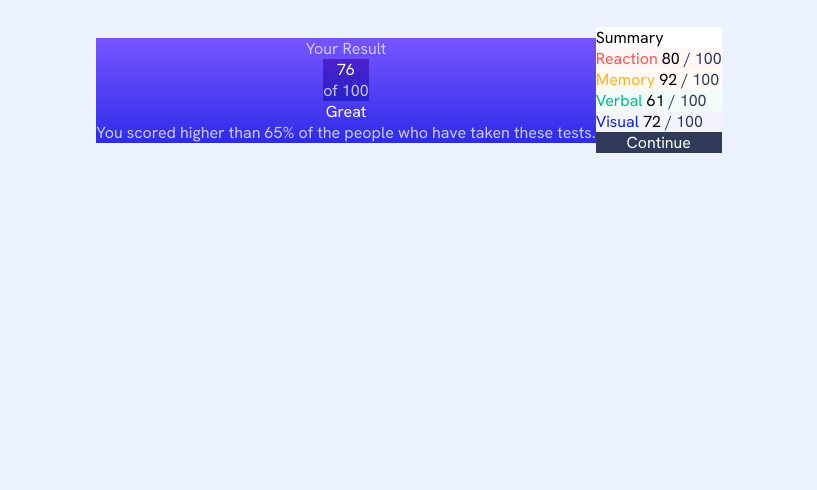
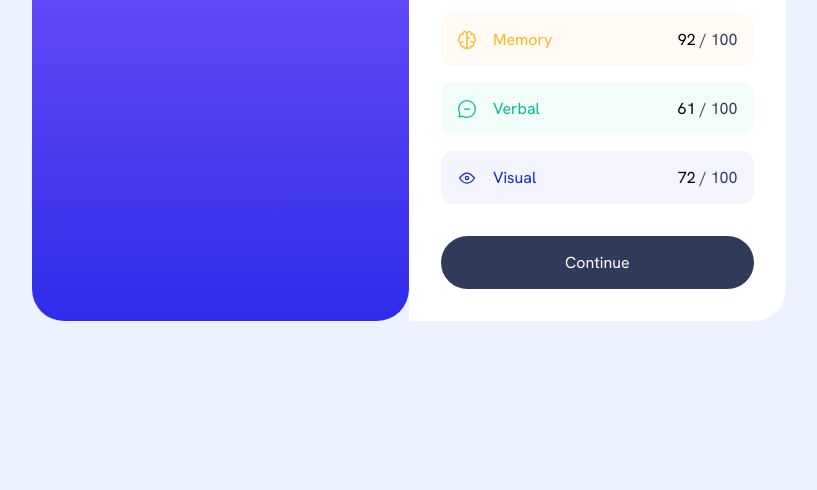
Before and after one commit to Tammyhi/FEM-Results-Summary-Component, a plain HTML site: page index.html in a window 1280 px wide. Shown: the part 310-800 px from the top of the page, without its empty margins (231-1048 px from the left). Drawn offline with Linux system fonts and the light colour scheme.

Commit message:
refactor: add radius and spacing to summary section

```diff
--- a/index.html
+++ b/index.html
@@ -8,10 +8,11 @@
   <link rel="stylesheet" href="styles.css">
 </head>
 <body>
-  <main>
+  <main class="flex">
     <section class="result flex col cross-axis-center">
+      <section class="white-bkgd"></section>
       <p class="secondary-txt-light">Your Result</p>
-      <section class="score flex col cross-axis-center">
+      <section class="overall-score flex col cross-axis-center">
         <p class="emph-txt">76</p>
         <p class="secondary-txt-light">of 100</p>
       </section>
@@ -21,9 +22,12 @@
     <section class="summary flex col">
       <p>Summary</p>
 
-      <ul>
+      <ul class="flex col">
         <li class="reaction-score">
-          <span class="reaction-txt">Reaction</span>
+          <span class="reaction-txt score-txt">
+            <img src="./assets/images/icon-reaction.svg" />
+            <span>Reaction</span>
+          </span>
           <span>
             80
             <span class="secondary-txt-dark"> / 100</span>
@@ -31,7 +35,10 @@
         </li>
 
         <li class="memory-score">
-          <span class="memory-txt">Memory</span>
+          <span class="memory-txt score-txt">
+            <img src="./assets/images/icon-memory.svg" />
+            <span>Memory</span>
+          </span>
           <span>
             92
             <span class="secondary-txt-dark"> / 100</span>
@@ -39,7 +46,10 @@
         </li>
 
         <li class="verbal-score">
-          <span class="verbal-txt">Verbal</span>
+          <span class="verbal-txt score-txt">
+            <img src="./assets/images/icon-verbal.svg" />
+            <span>Verbal</span>
+          </span>
           <span>
             61
             <span class="secondary-txt-dark"> / 100</span>
@@ -47,7 +57,10 @@
         </li>
 
         <li class="visual-score">
-          <span class="visual-txt">Visual</span>
+          <span class="visual-txt score-txt">
+            <img src="./assets/images/icon-visual.svg" />
+            <span>Visual</span>
+          </span>
           <span>
             72
             <span class="secondary-txt-dark"> / 100</span>
--- a/styles.css
+++ b/styles.css
@@ -9,7 +9,7 @@
 
 img {
     max-width: 100%;
-    display: block;
+    /* I have set display: block; so much that I forgot images are not block elements LOL*/
 }
 
 ul {
@@ -66,19 +66,31 @@ body {
     font-family: 'HankenGrotesk', sans-serif;
     font-size: var(--font-size-xs);
     background-color: var(--clr-primary-bkdg);
+    display: flex;
+    justify-content: center;
+    align-items: center;
+    height: 100vh;
 }
 
 button {
     color: white;
     background-color: var(--clr-secondary-txt-dark);
+    padding: var(--spacing-200);
+    border-radius: 128px;
+}
+
+li {
+    padding: var(--spacing-200);
+    display: flex;
+    align-items: center;
+    justify-content: space-between;
+    border-radius: 12px;
 }
 
 /* LAYOUT CLASSES */
-main {
-    height: 100vh;
-    display: flex;
-    justify-content: center;
-    align-items: center;
+
+ul {
+    gap: var(--spacing-200);
 }
 
 .flex {
@@ -93,16 +105,36 @@ main {
     align-items: center;
 }
 
+.score-txt {
+    display: flex;
+    gap: var(--spacing-200);
+    align-items: center;
+}
+
 .result {
     background: var(--clr-result-gradient); /* linear gradient is an image type, background-color only for single solid color val */
+    flex: auto;
+    max-width: 50%;
+    border-radius: 32px;
+    z-index: 2;
 }
 
-.score {
+.overall-score {
     background: var(--clr-score-gradient);
+}
+
+.white-bkgd {
+    z-index: 1;
+    background-color:white;
 }
 
 .summary {
     background-color: white;
+    padding: var(--spacing-400);
+    gap: var(--spacing-400);
+    flex: auto;
+    max-width: 50%;
+    border-radius: 0 32px 32px 0;
 }
 
 
```
